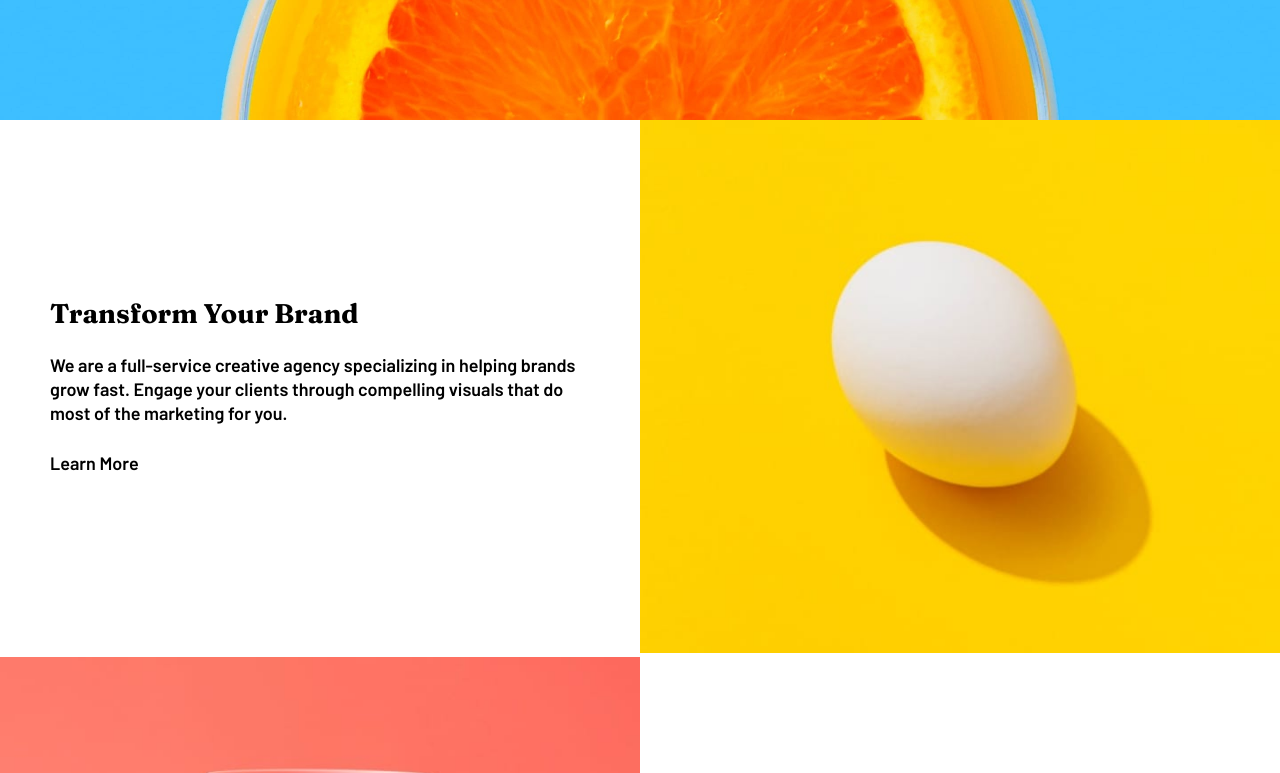
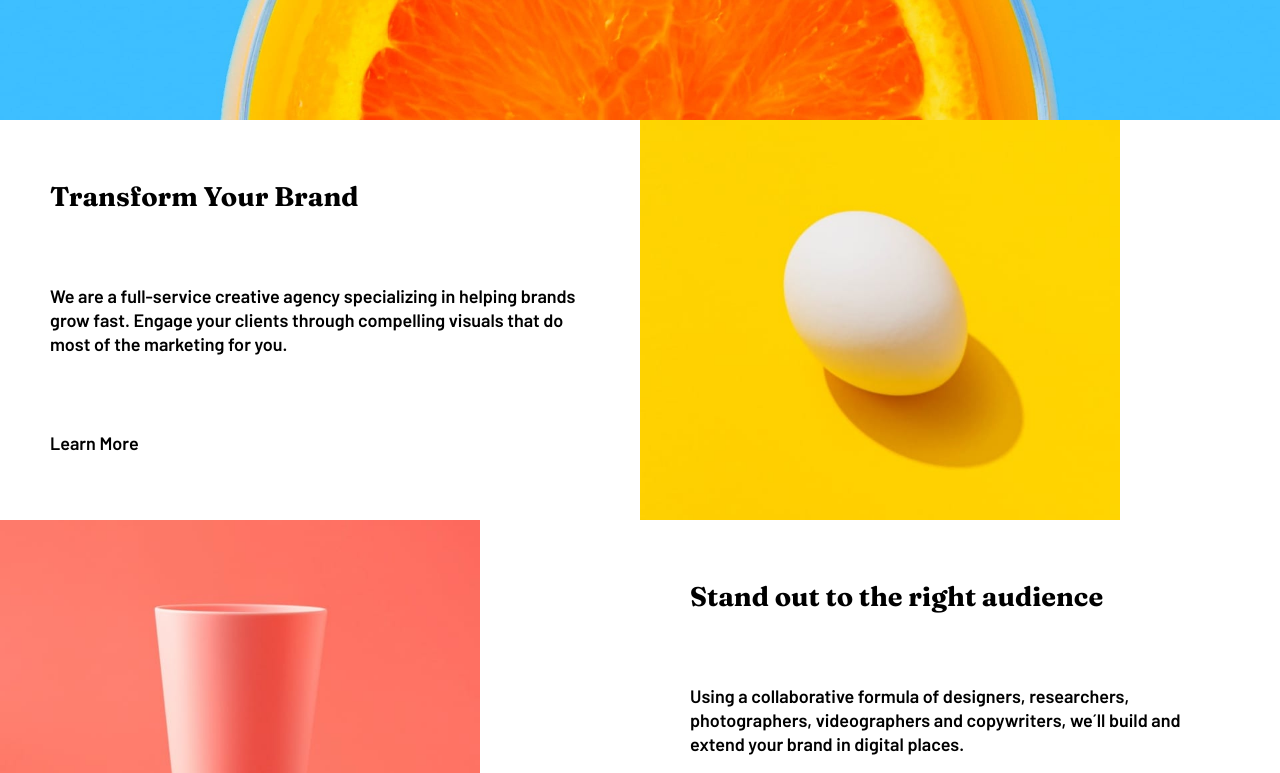
Before and after one commit to renatoam/frontendmentor-sunnyside, a plain HTML site: page index.html in a window 1280 px wide. Shown: the part 680-1453 px from the top of the page. Drawn offline with Linux system fonts and the light colour scheme.

Commit message:
feat: create main banner and first category section

```diff
--- a/styles.css
+++ b/styles.css
@@ -96,23 +96,27 @@ h1, h2, h3, h4, h5, h6 {
   align-items: center;
 }
 
-.banner_img img {
-  width: 100%;
-  }
-
 .banner_img {
   width: 50%;
+  height: 400px;
+}
+
+.banner_img figure {
+  height: 100%;
+}
+
+.banner_img img {
+  height: 100%;
 }
 
 #banner_text {
   display: flex;
   flex-direction: column;
-  align-items: start;
   justify-content: space-around;
-  height: 300px;
-  text-align: left;
-  padding: 50px;
+  height: 400px;
+  padding: 40px 50px;
   line-height: 24px;
+  gap: 24px;
 }
 
 .banner__testimonial {
```
